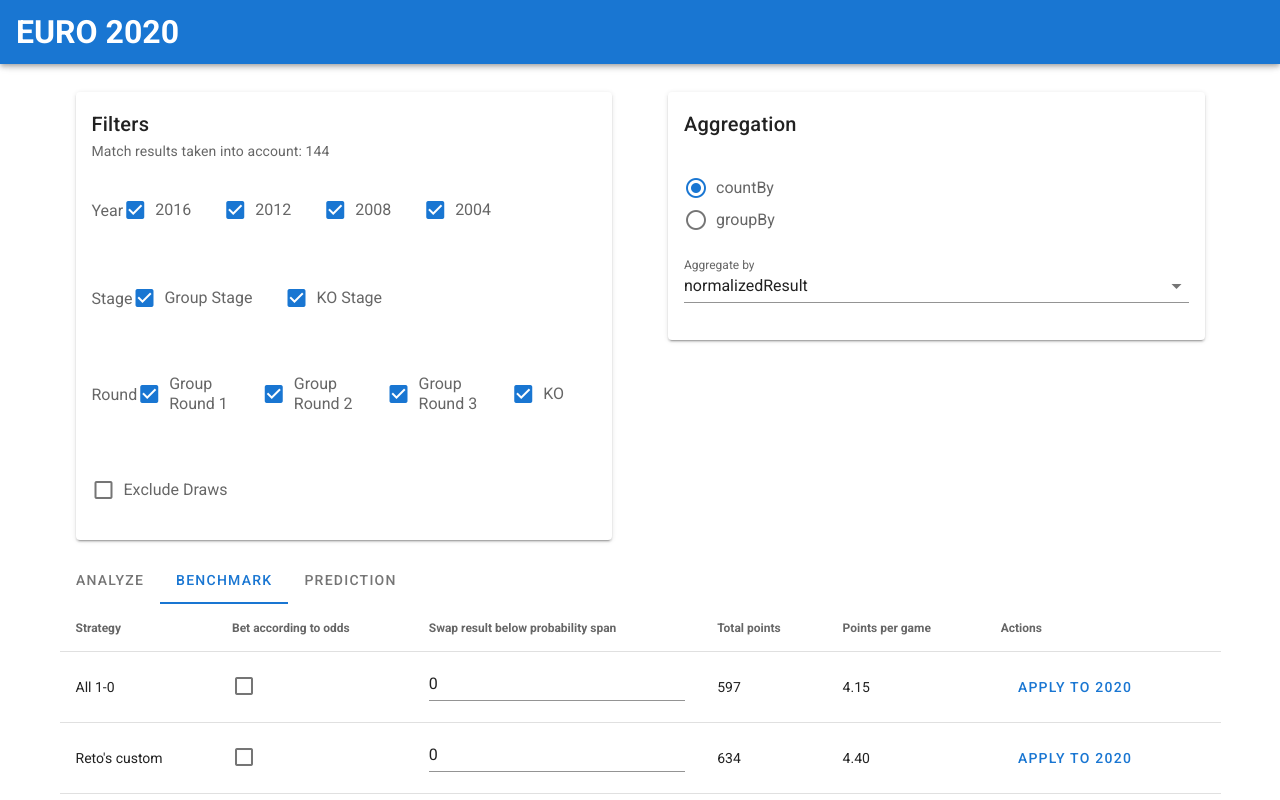
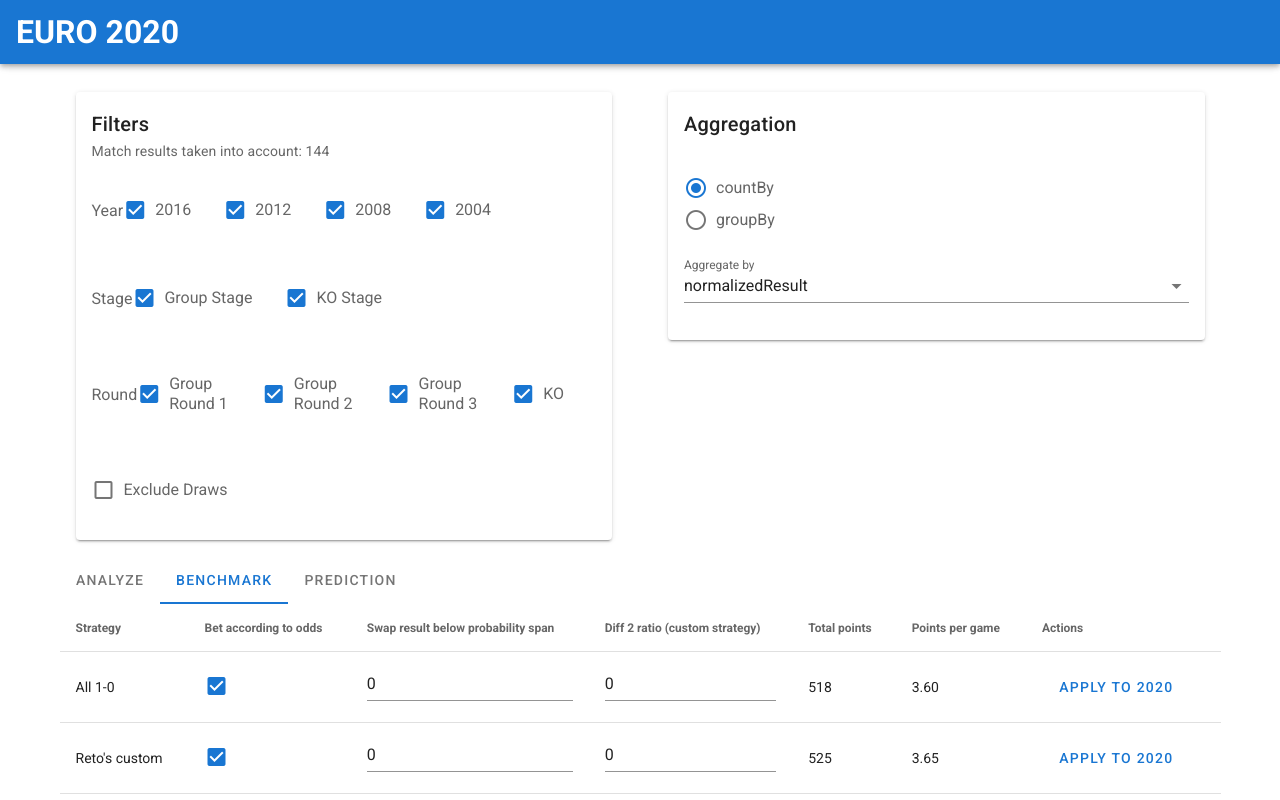
Before and after one commit to retoheusser/euro-2020-predictions, a Vue app: page / in a window 1280 px wide. Both pictures are taken after a click on the tab "BENCHMARK". Shown: the top 800 px of the page. Built offline with nearby package versions, Linux system fonts and the light colour scheme.

Commit message:
custom diff2 ratio

```diff
--- a/src/calc/calculations.ts
+++ b/src/calc/calculations.ts
@@ -14,6 +14,11 @@ export function calculatePoints(matchResultWithBet: MatchResultWithBet): number
   if (away === bet.away) {
     points += 2
   }
+  /*
+  if (home === bet.home && away === bet.away) {
+    points += 2
+  }
+  */
   if ((home > away && bet.home > bet.away) || (home < away && bet.home < bet.away) || (home === away && bet.home === bet.away)) {
     points +=5
   }
@@ -35,17 +40,23 @@ export function getBet(dataset: MatchResult[], matchResult: Partial<MatchResult>
   }
 }
 
-export function getCustomBet(dataset: MatchResult[], matchResult: Partial<MatchResult>, predicate: BetPredicateTuple, swapThreshold: number, accordingToOdds: boolean): Bet {
+export function getCustomBet(dataset: MatchResult[], matchResult: Partial<MatchResult>, predicate: BetPredicateTuple, swapThreshold: number, accordingToOdds: boolean, customStrategyDiff2Ratio = 0): Bet {
   const orderByProbabilitySpan = _orderBy<MatchResult>(({ probabilitySpan }) => probabilitySpan, 'desc')
   const countByDiff = _countBy('diff')
 
-  const diffCounts = countByDiff(dataset)
-  const diff1Frequency = diffCounts['1']
-  const diff2Frequency = diffCounts['2']
-  const totalCandidates = diff1Frequency + diff2Frequency
-  const diff2Share = diff2Frequency / totalCandidates
-  const diff2amount = diff2Share * dataset.length
-  const thresholdProbabilitySpan = orderByProbabilitySpan(dataset)[Math.floor(diff2amount)].probabilitySpan
+  let thresholdProbabilitySpan = 1
+  if (customStrategyDiff2Ratio) {
+    const diff2amount = (customStrategyDiff2Ratio * dataset.length) - 1
+    thresholdProbabilitySpan = orderByProbabilitySpan(dataset)[Math.ceil(diff2amount)].probabilitySpan
+  } else {
+    const diffCounts = countByDiff(dataset)
+    const diff1Frequency = diffCounts['1']
+    const diff2Frequency = diffCounts['2']
+    const totalCandidates = diff1Frequency + diff2Frequency
+    const diff2Share = diff2Frequency / totalCandidates
+    const diff2amount = (diff2Share * dataset.length) - 1
+    thresholdProbabilitySpan = orderByProbabilitySpan(dataset)[Math.ceil(diff2amount)].probabilitySpan
+  }
 
   // mix in some 2-0 results according to their share of all results
   const expectedDiff = matchResult.probabilitySpan as number > thresholdProbabilitySpan ? 2 : 1
@@ -58,12 +69,12 @@ export function getProbabilitySpan(odds: number[]): number {
   return sortedProbabilities[2] - sortedProbabilities[0]
 }
 
-export function predict(odds: number[], round: number, predicate: BetPredicateTuple, swapThreshold: number, custom: boolean, dataset: MatchResult[]): string {
+export function predict(odds: number[], round: number, predicate: BetPredicateTuple, swapThreshold: number, customStrategyDiff2Ratio: number, custom: boolean, dataset: MatchResult[]): string {
   const { home, away } = custom ? getCustomBet(dataset, {
     odds,
     probabilitySpan: getProbabilitySpan(odds),
     round
-  }, predicate, swapThreshold, true) : getBet([], {
+  }, predicate, swapThreshold, true, customStrategyDiff2Ratio) : getBet([], {
     odds,
     probabilitySpan: getProbabilitySpan(odds),
     round
--- a/src/components/Benchmark.vue
+++ b/src/components/Benchmark.vue
@@ -11,6 +11,9 @@
           </th>
           <th class="text-left">
             Swap result below probability span
+          </th>
+          <th class="text-left">
+            Diff 2 ratio (custom strategy)
           </th>
           <th class="text-left">
             Total points
@@ -33,12 +36,15 @@
             <v-checkbox v-model="parameters[index].betAccordingToOdds" />
           </td>
           <td>
-            <v-text-field type="number" min="0" max="1" step="0.01" v-model="parameters[index].swapResultBelowProbabilitySpan" />
+            <v-text-field type="number" min="0" max="1" step="0.01" :value="parameters[index].swapResultBelowProbabilitySpan" @input="(value) => parameters[index].swapResultBelowProbabilitySpan = Number(value)"/>
+          </td>
+          <td>
+            <v-text-field type="number" min="0" max="1" step="0.01" :value="parameters[index].customStrategyDiff2Ratio" @input="(value) => parameters[index].customStrategyDiff2Ratio = Number(value)" />
           </td>
           <td>{{ totalPoints(strategy.dataset) }}</td>
           <td>{{ (totalPoints(strategy.dataset) / strategy.dataset.length).toFixed(2) }}</td>
           <td>
-            <v-btn text color="primary" @click="applyStrategy(strategy, parameters[index].swapResultBelowProbabilitySpan)">Apply to 2020</v-btn>
+            <v-btn text color="primary" @click="applyStrategy(strategy, parameters[index].swapResultBelowProbabilitySpan, parameters[index].customStrategyDiff2Ratio)">Apply to 2020</v-btn>
           </td>
         </tr>
       </tbody>
@@ -64,23 +70,28 @@
       return {
         parameters: [{
           swapResultBelowProbabilitySpan: 0,
-          betAccordingToOdds: false
+          customStrategyDiff2Ratio: 0,
+          betAccordingToOdds: true
         },
         {
           swapResultBelowProbabilitySpan: 0,
-          betAccordingToOdds: false
+          customStrategyDiff2Ratio: 0,
+          betAccordingToOdds: true
         },
         {
           swapResultBelowProbabilitySpan: 0,
-          betAccordingToOdds: false
+          customStrategyDiff2Ratio: 0,
+          betAccordingToOdds: true
         },
         {
           swapResultBelowProbabilitySpan: 0,
-          betAccordingToOdds: false
+          customStrategyDiff2Ratio: 0,
+          betAccordingToOdds: true
         },
         {
           swapResultBelowProbabilitySpan: 0,
-          betAccordingToOdds: false
+          customStrategyDiff2Ratio: 0,
+          betAccordingToOdds: true
         }]
       }
     },
@@ -119,7 +130,7 @@
           ...strategy,
           dataset: this.dataset.map((matchResult) => ({
             ...matchResult,
-            bet: strategy.betFn(this.dataset, matchResult, strategy.predicate, this.parameters[index].swapResultBelowProbabilitySpan, this.parameters[index].betAccordingToOdds)
+            bet: strategy.betFn(this.dataset, matchResult, strategy.predicate, this.parameters[index].swapResultBelowProbabilitySpan, this.parameters[index].betAccordingToOdds, this.parameters[index].customStrategyDiff2Ratio)
           }))
         }))
       },
@@ -130,11 +141,12 @@
       }
     },
     methods: {
-      applyStrategy({ custom, predicate }: Strategy, swapThreshold: number): void {
+      applyStrategy({ custom, predicate }: Strategy, swapThreshold: number, customStrategyDiff2Ratio: number): void {
         const predictionStrategy: PredictionStrategy = {
           custom,
           predicate,
-          swapThreshold
+          swapThreshold,
+          customStrategyDiff2Ratio
         }
         this.$emit('apply', predictionStrategy)
       }
--- a/src/components/Prediction.vue
+++ b/src/components/Prediction.vue
@@ -88,7 +88,7 @@
       predictions(): MatchPrediction[] {
         return this.matchesWithProbabilitySpan.map((match) => ({
           ...match,
-          prediction: predict(match.odds, match.round as number, this.strategy.predicate, this.strategy.swapThreshold, this.strategy.custom, this.dataset)
+          prediction: predict(match.odds, match.round as number, this.strategy.predicate, this.strategy.swapThreshold, this.strategy.customStrategyDiff2Ratio, this.strategy.custom, this.dataset)
         }))
       }
     }
--- a/src/types.ts
+++ b/src/types.ts
@@ -41,6 +41,7 @@ export interface PredictionStrategy {
   predicate: BetPredicateTuple;
   custom: boolean;
   swapThreshold: number;
+  customStrategyDiff2Ratio: number;
 }
 
 export interface Bet {
```
